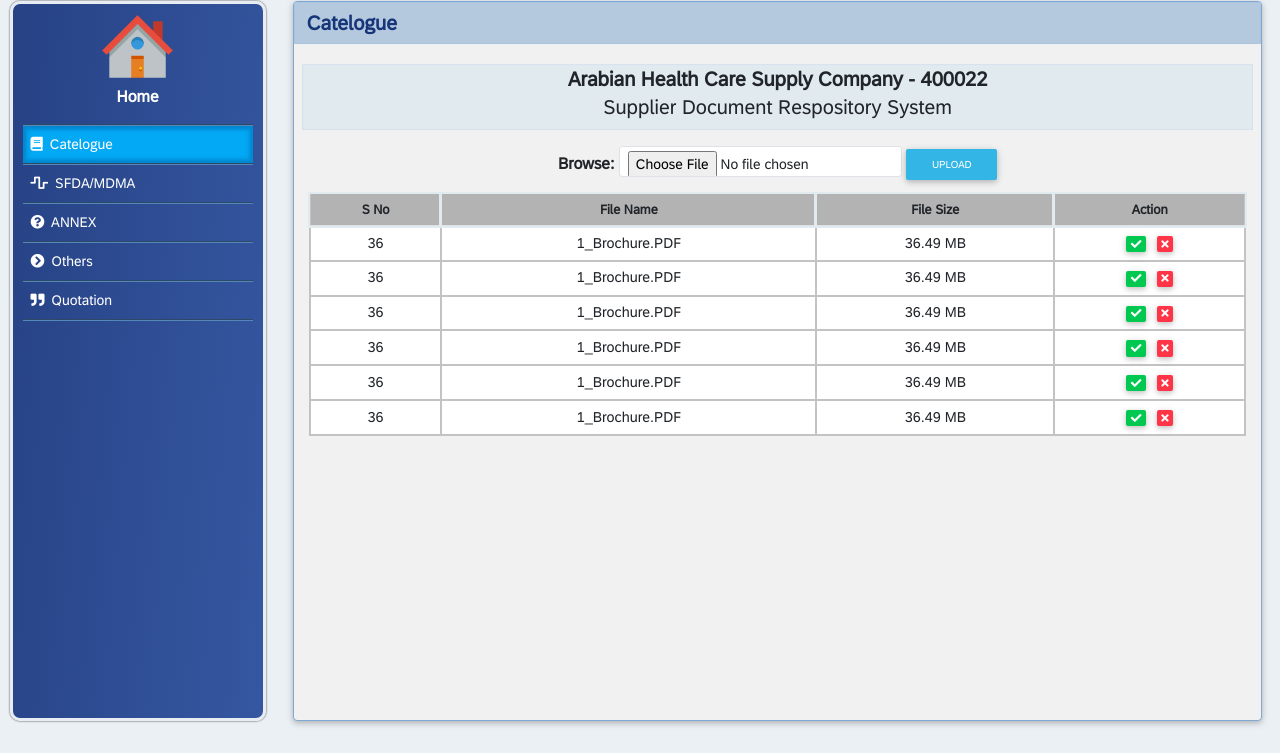
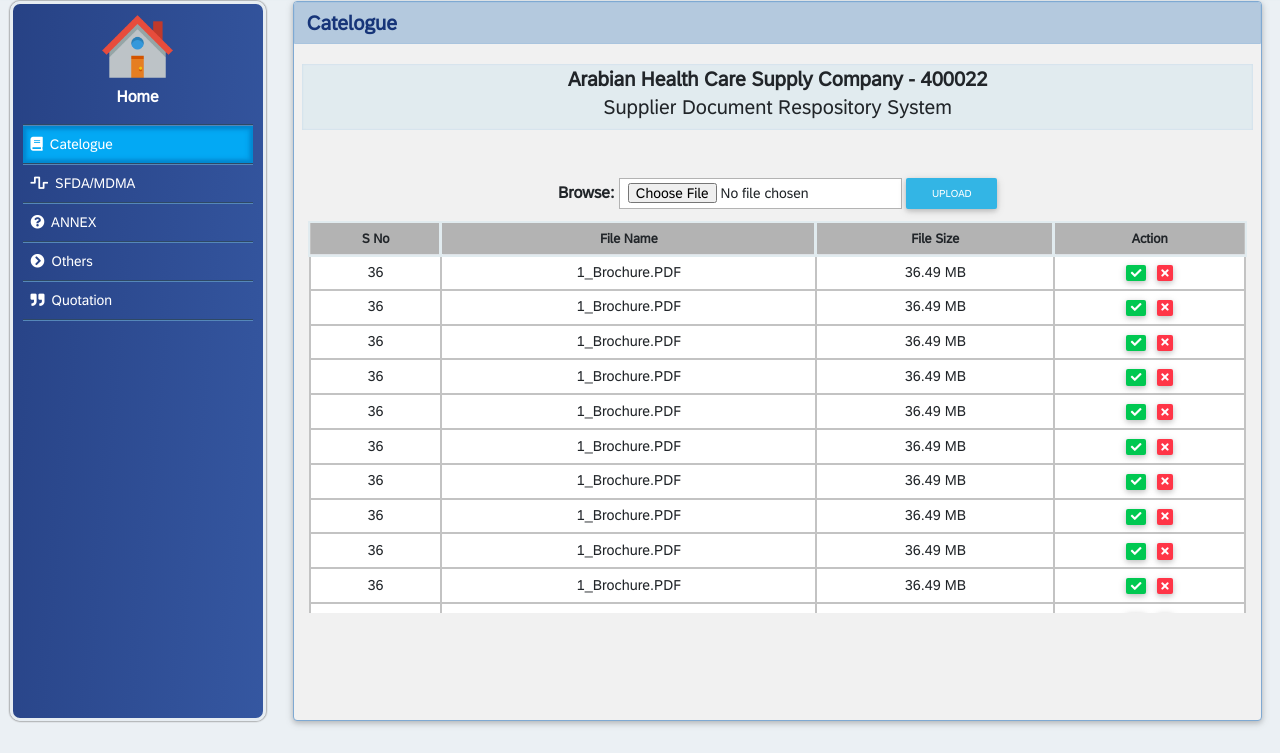
Before and after one commit to karthikairasu/TFMS, a plain HTML site: page tender_document_assignment.html in a window 1280 px wide. Shown: the part 47-800 px from the top of the page. Drawn offline with nearby package versions, Linux system fonts and the light colour scheme; files whose address does not match are found by name.

Commit message:
input style change

```diff
--- a/tender_document_assignment.html
+++ b/tender_document_assignment.html
@@ -87,9 +87,9 @@
                 <h5 class="fw-600 text-center pb-1 mb-0">Arabian Health Care Supply Company - 400022</h5>
                 <h5 class="text-center">Supplier Document Respository System</h5>
               </div>
-              <div class="form-group my-2 mt-3 text-center">
+              <div class="form-group my-2 mt-5 text-center">
                 <label class="fw-600">Browse:</label>
-                <input type="file" class="form-control-sm border bg-white" name="">
+                <input type="file" class="form-control-sm bg-white" name="">
                 <button class="btn btn-info btn-sm m-0">Upload</button>
               </div>
 
@@ -104,6 +104,48 @@
                     </tr>
                   </thead>
                   <tbody>
+                    <tr>
+                      <td>36</td>
+                      <td>1_Brochure.PDF</td>
+                      <td>36.49 MB</td>
+                      <td><span class="badge badge-success"><i class="fas fa-check"></i></span>&ensp;
+                        <span class="badge badge-danger"><i class="fas fa-times"></i></span></td>
+                    </tr>
+                    <tr>
+                      <td>36</td>
+                      <td>1_Brochure.PDF</td>
+                      <td>36.49 MB</td>
+                      <td><span class="badge badge-success"><i class="fas fa-check"></i></span>&ensp;
+                        <span class="badge badge-danger"><i class="fas fa-times"></i></span></td>
+                    </tr>
+                    <tr>
+                      <td>36</td>
+                      <td>1_Brochure.PDF</td>
+                      <td>36.49 MB</td>
+                      <td><span class="badge badge-success"><i class="fas fa-check"></i></span>&ensp;
+                        <span class="badge badge-danger"><i class="fas fa-times"></i></span></td>
+                    </tr>
+                    <tr>
+                      <td>36</td>
+                      <td>1_Brochure.PDF</td>
+                      <td>36.49 MB</td>
+                      <td><span class="badge badge-success"><i class="fas fa-check"></i></span>&ensp;
+                        <span class="badge badge-danger"><i class="fas fa-times"></i></span></td>
+                    </tr>
+                    <tr>
+                      <td>36</td>
+                      <td>1_Brochure.PDF</td>
+                      <td>36.49 MB</td>
+                      <td><span class="badge badge-success"><i class="fas fa-check"></i></span>&ensp;
+                        <span class="badge badge-danger"><i class="fas fa-times"></i></span></td>
+                    </tr>
+                    <tr>
+                      <td>36</td>
+                      <td>1_Brochure.PDF</td>
+                      <td>36.49 MB</td>
+                      <td><span class="badge badge-success"><i class="fas fa-check"></i></span>&ensp;
+                        <span class="badge badge-danger"><i class="fas fa-times"></i></span></td>
+                    </tr>
                     <tr>
                       <td>36</td>
                       <td>1_Brochure.PDF</td>
```
Also changed, not shown: assets/lib/style.css.
